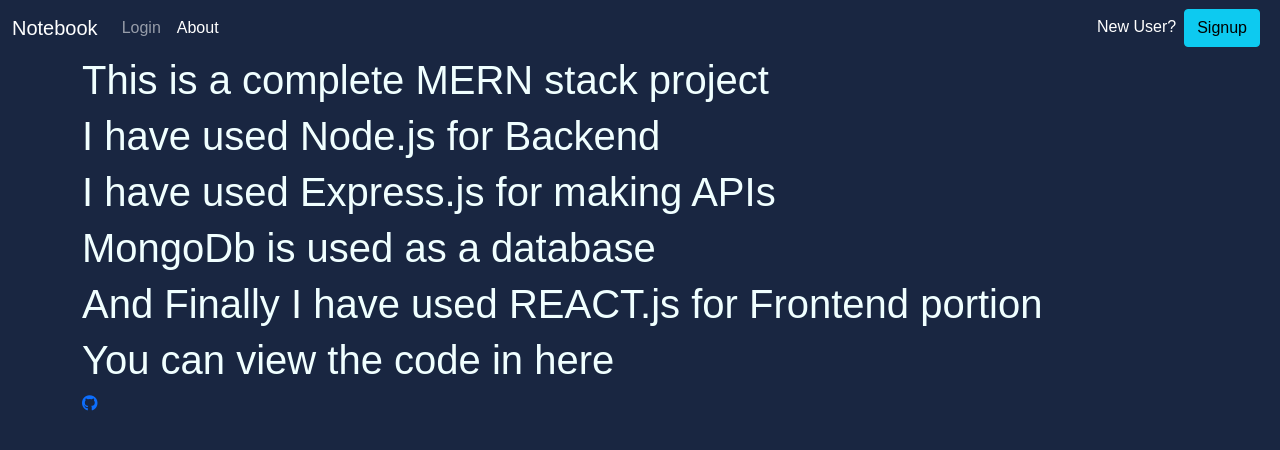
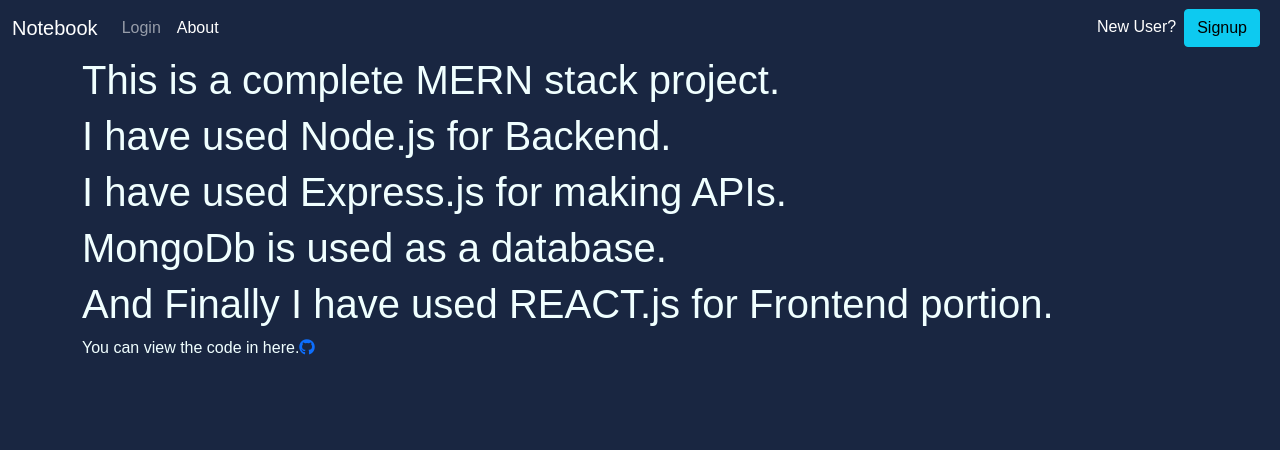
Before and after one commit to basu1020/Notebook-App, a React (Create React App) app: page /about in a window 1280 px wide. Shown: the top 450 px of the page. Built offline with nearby package versions, Linux system fonts and the light colour scheme; a web font is replaced by a local one.

Commit message:
refactored about.js

```diff
--- a/public/index.html
+++ b/public/index.html
@@ -3,7 +3,7 @@
 
 <head>
   <meta charset="utf-8" />
-  <link rel="icon" href="%PUBLIC_URL%/favicon.ico" />
+  <link rel="" href="" />
   <meta name="viewport" content="width=device-width, initial-scale=1" />
   <meta name="theme-color" content="#000000" />
   <meta name="description" content="Web site created using create-react-app" />
--- a/src/components/About.js
+++ b/src/components/About.js
@@ -5,13 +5,13 @@ import React from 'react'
 const About = () => {
   return (
     <>
-      <h1>This is a complete MERN stack project</h1>
-      <h1>I have used Node.js for Backend</h1>
-      <h1>I have used Express.js for making APIs</h1>
-      <h1>MongoDb is used as a database</h1>
-      <h1>And Finally I have used REACT.js for Frontend portion</h1>
-      <h1>You can view the code in here   </h1>
-      <a href="https://github.com/basu1020">
+      <h1>This is a complete MERN stack project.</h1>
+      <h1>I have used Node.js for Backend.</h1>
+      <h1>I have used Express.js for making APIs.</h1>
+      <h1>MongoDb is used as a database.</h1>
+      <h1>And Finally I have used REACT.js for Frontend portion.</h1>
+      <span>You can view the code in here.</span>
+      <a href="https://github.com/basu1020/Notebook-App">
         <i class="fa-brands fa-github" ></i>
       </a>
     </>
```
